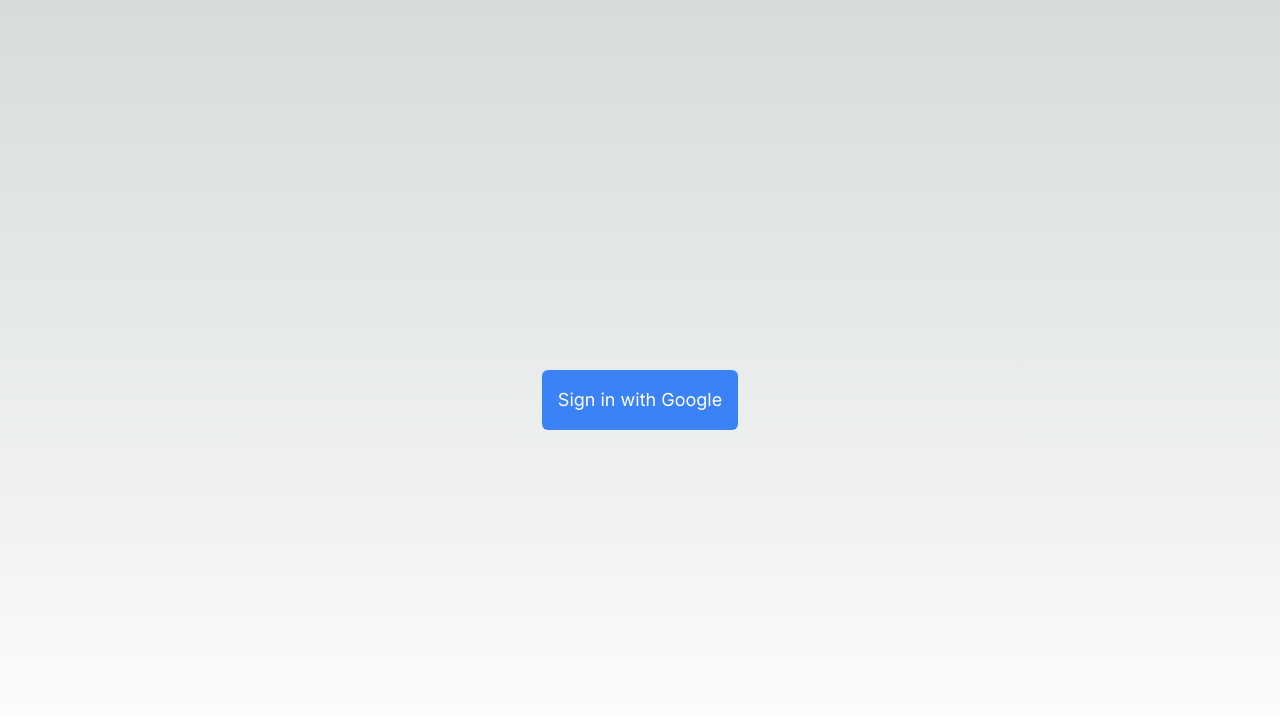
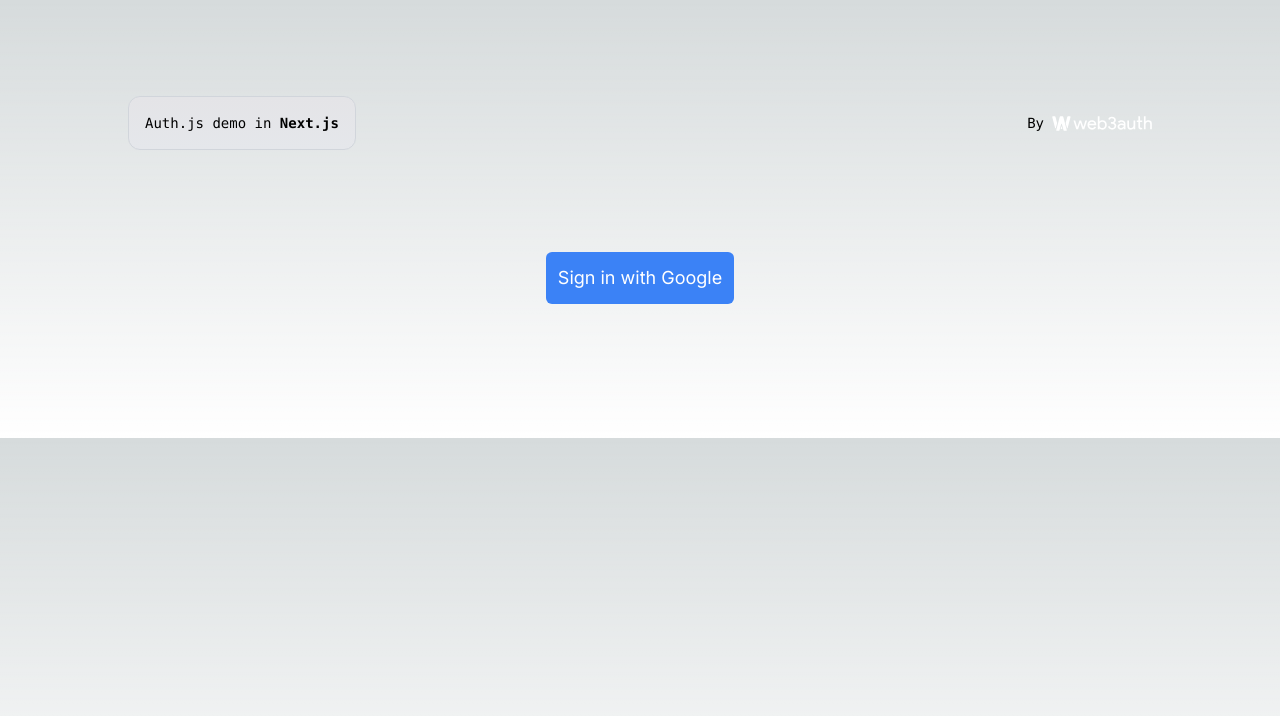
Before and after one commit to shahbaz17/next-auth-w3a, a Next.js app: page / in a window 1280 px wide. Shown: the top 716 px of the page. Built offline with nearby package versions, Linux system fonts and the light colour scheme; no server answers; what @web3auth/base, @web3auth/ethereum-provider, @web3auth/single-factor-auth would draw is missing.

Commit message:
update ui

```diff
--- a/app/page.tsx
+++ b/app/page.tsx
@@ -1,13 +1,37 @@
-import SignIn from "@/components/SignIn";
-import UserInfo from "@/components/UserInfo";
+import Image from "next/image";
+import SignIn from "@/components/auth/signin-button";
+import Profile from "@/components/profile";
 import { auth } from "@/auth";
 
 export default async function Home() {
   const session = await auth();
   // console.log(session?.idToken);
   return (
-    <main className="flex min-h-screen flex-col items-center justify-center">
-      {!session ? <SignIn /> : <UserInfo session={session} />}
+    <main className="flex flex-col items-center justify-between p-24">
+      <div className="z-10 w-full max-w-5xl items-center justify-between font-mono text-sm lg:flex">
+        <p className="fixed left-0 top-0 flex w-full justify-center border-b border-gray-300 bg-gradient-to-b from-zinc-200 pb-6 pt-8 backdrop-blur-2xl dark:border-neutral-800 dark:bg-zinc-800/30 dark:from-inherit lg:static lg:w-auto  lg:rounded-xl lg:border lg:bg-gray-200 lg:p-4 lg:dark:bg-zinc-800/30">
+          Auth.js demo in&nbsp;
+          <code className="font-mono font-bold">Next.js</code>
+        </p>
+        <div className="fixed bottom-0 left-0 flex h-48 w-full items-end justify-center bg-gradient-to-t from-white via-white dark:from-black dark:via-black lg:static lg:size-auto lg:bg-none">
+          <a
+            className="pointer-events-none flex place-items-center gap-2 p-8 lg:pointer-events-auto lg:p-0"
+            href="https://web3auth.io"
+            target="_blank"
+            rel="noopener noreferrer"
+          >
+            By{" "}
+            <Image
+              src="/web3auth-dark.svg"
+              alt="Web3Auth Logo"
+              width={100}
+              height={24}
+              priority
+            />
+          </a>
+        </div>
+      </div>
+      {!session ? <SignIn /> : <Profile session={session} />}
     </main>
   );
 }
--- a/components/Spinner.tsx
+++ b/components/Spinner.tsx
@@ -2,7 +2,7 @@
 
 const Spinner: React.FC = () => {
   return (
-    <div className="animate-spin rounded-full h-8 w-8 border-t-2 border-b-2 border-blue-500"></div>
+    <div className="animate-spin rounded-full h-24 w-24 border-t-2 border-b-2 border-blue-500"></div>
   );
 };
 
--- a/components/SignIn.tsx
+++ b/components/auth/signin-button.tsx
@@ -7,11 +7,11 @@
         "use server";
         await signIn("google");
       }}
-      className="flex justify-center items-center h-screen"
+      className="flex justify-center items-center h-32 mt-16"
     >
       <button
         type="submit"
-        className="bg-blue-500 text-white p-4 rounded-md text-lg hover:bg-blue-600 transition-colors"
+        className="bg-blue-500 text-white p-3 rounded-md text-lg hover:bg-blue-600 transition-colors"
       >
         Sign in with Google
       </button>
--- /dev/null
+++ b/components/auth/signout-button.tsx
@@ -0,0 +1,19 @@
+import { handleSignOut } from "@/actions";
+
+export default function SignIn() {
+  return (
+    <form
+      action={async () => {
+        await handleSignOut();
+      }}
+      className="w-full"
+    >
+      <button
+        type="submit"
+        className="w-full bg-red-500 hover:bg-red-600 text-white font-semibold py-2 px-4 rounded-md transition-colors duration-300"
+      >
+        Sign Out
+      </button>
+    </form>
+  );
+}
--- a/components/UserInfo.tsx
+++ b/components/profile.tsx
@@ -2,10 +2,11 @@
 
 import Image from "next/image";
 import { Session } from "next-auth";
-import { handleSignOut } from "@/actions";
+
 import { web3auth, decodeToken } from "@/lib/web3auth";
 import { useEffect, useState } from "react";
-import Spinner from "@/components/Spinner";
+import Spinner from "@/components/spinner";
+import SignOut from "@/components/auth/signout-button";
 
 type UserInfoProps = {
   session: Session | null;
@@ -50,9 +51,9 @@
   if (!session) return null;
 
   return (
-    <div className="bg-white dark:bg-gray-800 shadow-lg rounded-lg p-8 max-w-sm w-full mx-auto">
+    <div className="bg-white dark:bg-zinc-800/30 shadow-lg rounded-lg p-8 max-w-md w-full mx-auto mt-10">
       {isLoading ? (
-        <div className="flex justify-center items-center h-screen">
+        <div className="flex justify-center items-center h-64">
           <Spinner />
         </div>
       ) : (
@@ -76,14 +77,7 @@
             <p className="text-gray-600 dark:text-gray-300 text-center">
               {publicAddress}
             </p>
-            <form action={handleSignOut} className="w-full">
-              <button
-                type="submit"
-                className="w-full bg-red-500 hover:bg-red-600 text-white font-semibold py-2 px-4 rounded-md transition-colors duration-300"
-              >
-                Sign Out
-              </button>
-            </form>
+            <SignOut />
           </div>
         )
       )}
```
Also changed, not shown: public/web3auth-dark.svg (added), public/web3auth-light.svg (added).
